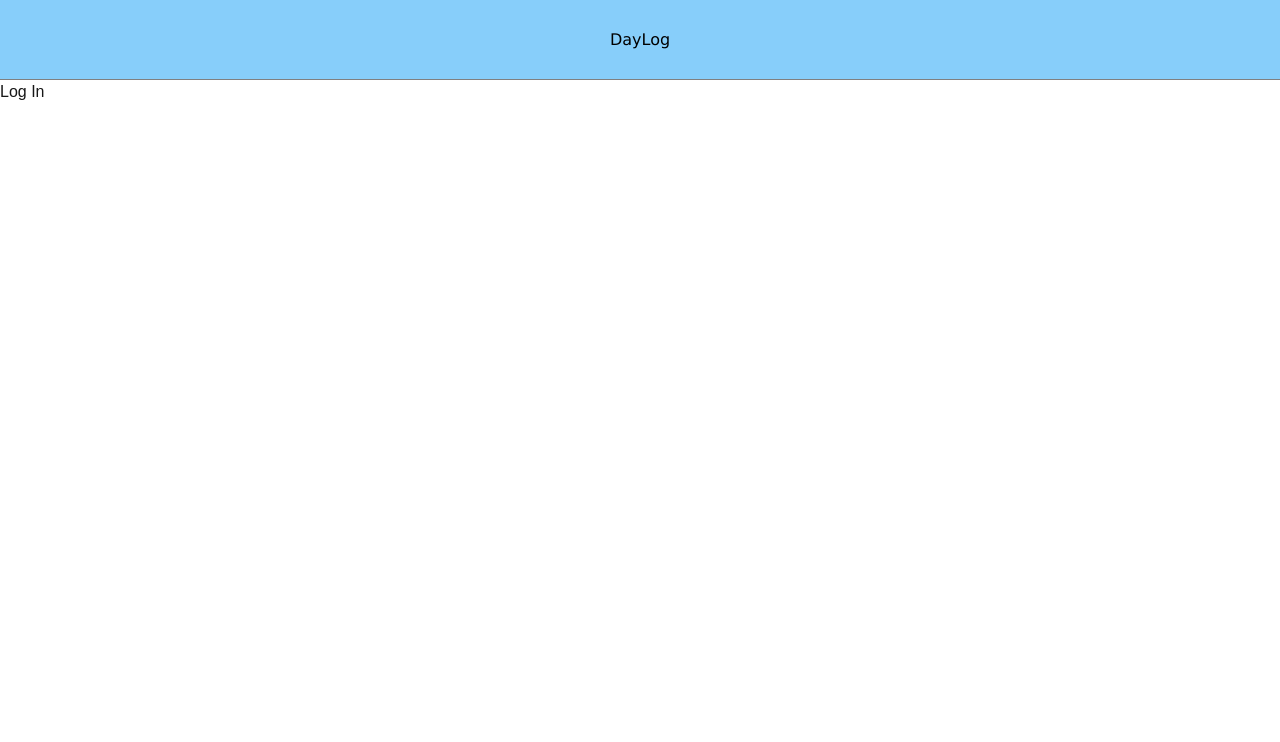
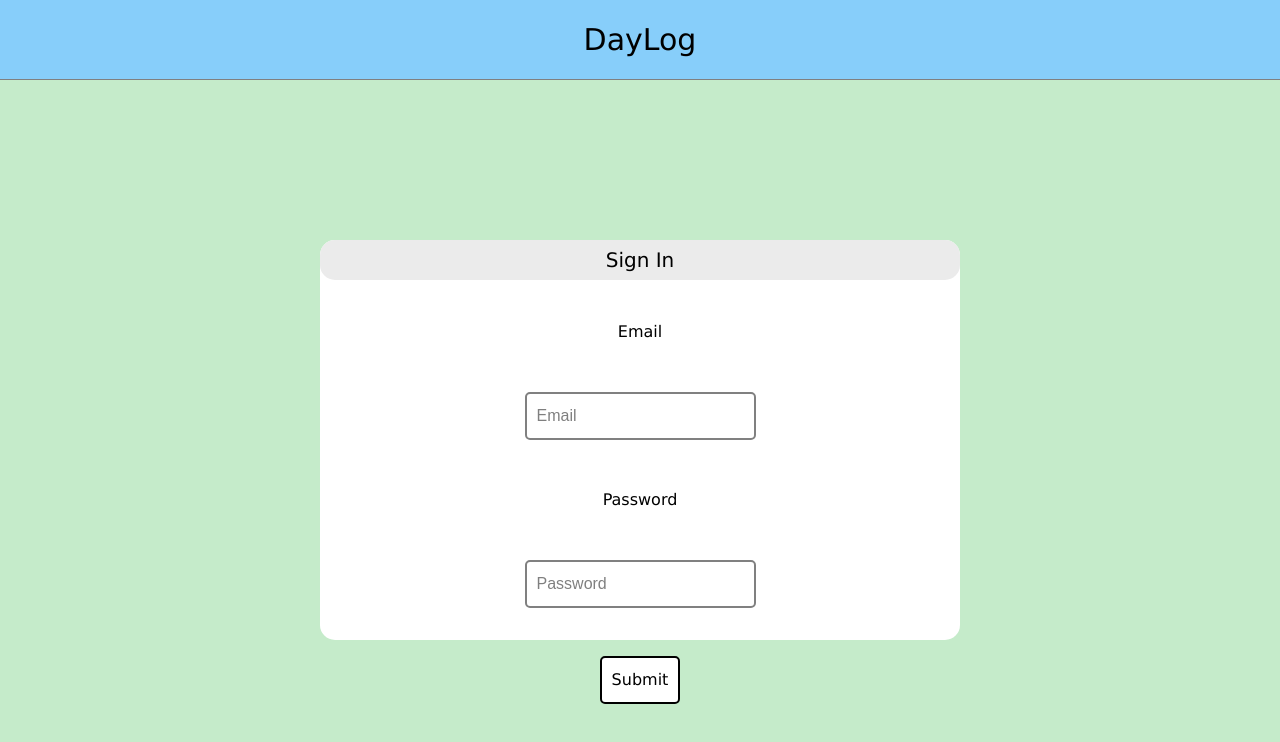
Before and after one commit to kylelin23/DayLog, a Next.js app: page / in a window 1280 px wide. Shown: the top 742 px of the page. Built offline with nearby package versions, Linux system fonts and the light colour scheme.

Commit message:
feat: add sign in page

```diff
--- a/src/app/page.tsx
+++ b/src/app/page.tsx
@@ -1,9 +1,57 @@
-import Link from "next/link";
+"use client";
+
+import style from "./signIn.module.css"
+import { useRouter } from "next/navigation";
 
 export default function LogIn() {
+  const router = useRouter();
+
+  const handleClick = (e: any) => {
+    e.preventDefault();
+    router.push("/home/");
+  }
+
   return (
-    <div>
-      <Link href = "/home/">Log In</Link>
+    <div className = {style.container}>
+      <div className = {style.signInContainer}>
+        <div className = {style.signInBar}>
+          Sign In
+        </div>
+        {/* <div className = {style.signInComponents}> */}
+           <form id="contact-form" className = {style.signInComponents}>
+            <label className={style.text} htmlFor="email">Email</label>
+            <br /><br />
+            <input
+              className={style.input}
+              type="text"
+              id="email"
+              name="email"
+              placeholder="Email"
+              required
+            />
+            <br /><br />
+
+            <label className={style.text} htmlFor="password">Password</label>
+            <br /><br />
+            <input
+              className={style.input}
+              type="password"
+              id="password"
+              name="password"
+              placeholder="Password"
+            />
+            <br /><br />
+
+            <input
+              className={style.submit}
+              type="submit"
+              onClick = {handleClick}
+              value="Submit"
+            />
+           </form>
+        {/* </div> */}
+      </div>
     </div>
+
   );
 }
--- /dev/null
+++ b/src/app/signIn.module.css
@@ -0,0 +1,58 @@
+.container {
+    background-color: #c5ebca;
+    height: calc(100vh - 80px);
+    display: flex;
+    align-items: center;
+    justify-content: center;
+}
+
+.signInBar {
+    background-color: #ebebeb;
+    color: black;
+    height: 5vh;
+    font-size: 20px;
+    display: flex;
+    justify-content: center;
+    align-items: center;
+    border-radius: 15px;
+    font-family:'Lucida Sans', 'Lucida Sans Regular', 'Lucida Grande', 'Lucida Sans Unicode', Geneva, Verdana, sans-serif;
+}
+
+.submit {
+    border-radius: 5px;
+    border-color: black;
+    background-color: white;
+    padding: 10px;
+    color: black;
+    border-width: 2px;
+    font-family:'Lucida Sans', 'Lucida Sans Regular', 'Lucida Grande', 'Lucida Sans Unicode', Geneva, Verdana, sans-serif;
+}
+
+.signInContainer {
+    background-color: white;
+    height: 50vh;
+    width: 50vw;
+    border-radius: 15px;
+}
+
+.text {
+    color: black;
+    font-family:'Lucida Sans', 'Lucida Sans Regular', 'Lucida Grande', 'Lucida Sans Unicode', Geneva, Verdana, sans-serif;
+}
+
+.input {
+    padding: 10px;
+    color: black;
+    border-width: 2px;
+    border-style: solid;
+    border-color: gray;
+    border-radius: 5px;
+}
+
+.signInComponents {
+    display: flex;
+    flex-direction: column;
+    justify-content: center;
+    align-items: center;
+    margin-top: 5vh;
+}
--- a/src/components/Top Bar/TopBar.module.css
+++ b/src/components/Top Bar/TopBar.module.css
@@ -12,6 +12,7 @@
 }
 
 .logo {
+    font-size: 30px;
     color: black;
     text-decoration: none;
     font-family:'Lucida Sans', 'Lucida Sans Regular', 'Lucida Grande', 'Lucida Sans Unicode', Geneva, Verdana, sans-serif
```
